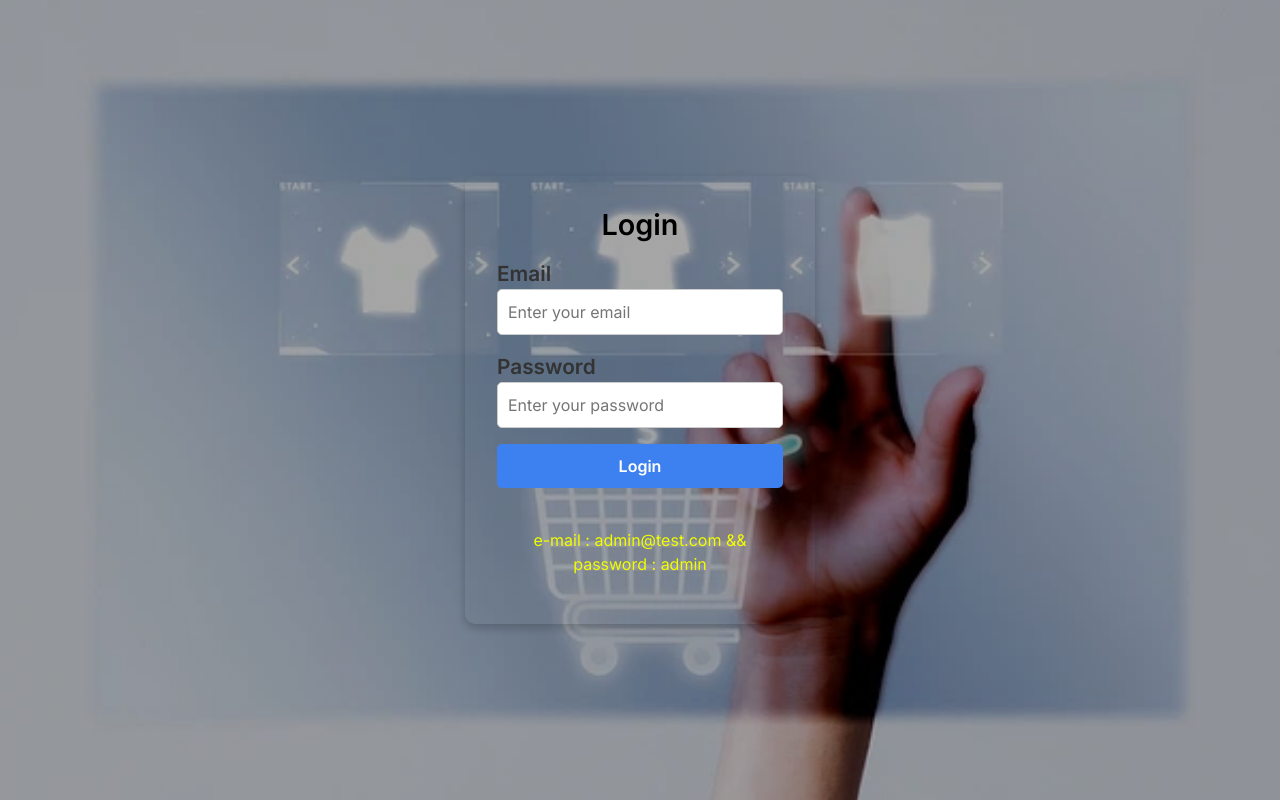
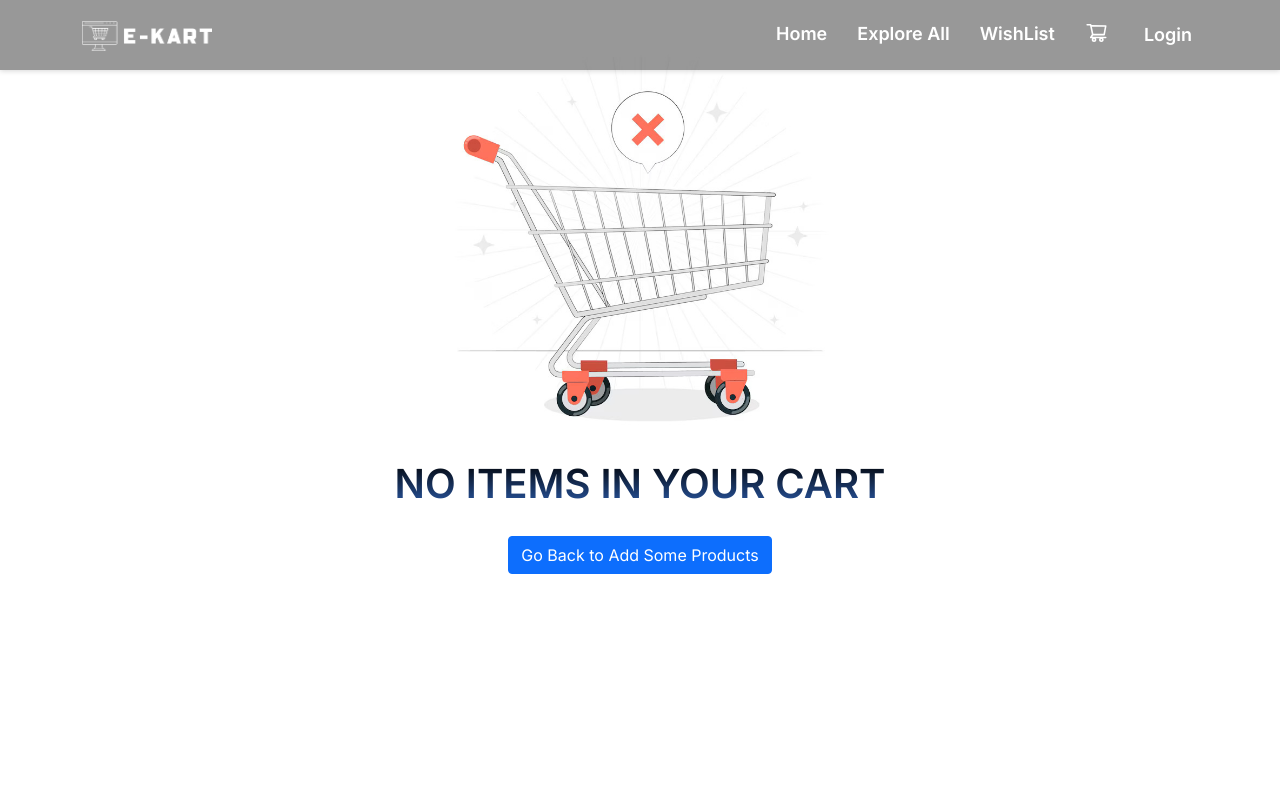
Before and after one commit to aarthipriya2021/ekart-app, a React (Vite) app: page /cart in a window 1280 px wide. Before the commit this address led to /login. Built offline with nearby package versions, Linux system fonts and the light colour scheme.

Commit message:
authentication updated

```diff
--- a/src/App.jsx
+++ b/src/App.jsx
@@ -22,10 +22,17 @@ function App() {
   return (
     <div className="App">
       {/* Show Navbar only if user is logged in */}
-      {user && <NavBar />}
+      {/* {user && <NavBar />} */}
+      <NavBar />
 
       <div className="main">
         <Routes>
+          <Route path="/" element={<Home />} />
+          <Route path="/explore" element={<ExploreAll />} />
+          <Route path="/cart" element={<Cart />} />
+          <Route path="/wishlist" element={<WishList />} />
+          <Route path="/product/:id" element={<ProductDetails />} />
+
           {/* Authentication Routes */}
           <Route
             path="/login"
@@ -36,49 +43,7 @@ function App() {
             element={user ? <Navigate to="/" /> : <Signup />}
           />
 
-          {/* Protected Routes - Only accessible after login */}
-          <Route
-            path="/"
-            element={
-              <PrivateRoute>
-                <Home />
-              </PrivateRoute>
-            }
-          />
-          <Route
-            path="/explore"
-            element={
-              <PrivateRoute>
-                <ExploreAll />
-              </PrivateRoute>
-            }
-          />
-          <Route
-            path="/cart"
-            element={
-              <PrivateRoute>
-                <Cart />
-              </PrivateRoute>
-            }
-          />
-          <Route
-            path="/product/:id"
-            element={
-              <PrivateRoute>
-                <ProductDetails />
-              </PrivateRoute>
-            }
-          />
-          <Route
-            path="/wishlist"
-            element={
-              <PrivateRoute>
-                <WishList />
-              </PrivateRoute>
-            }
-          />
-
-          {/* Error Page (Shown if the route doesn't exist) */}
+          {/* Error Page */}
           <Route path="*" element={<ErrorPage />} />
         </Routes>
       </div>
--- a/src/components/Authentication/Login.jsx
+++ b/src/components/Authentication/Login.jsx
@@ -1,25 +1,27 @@
-import { useState } from "react";
-import { useDispatch } from "react-redux";
+import { useState, useEffect } from "react";
+import { useDispatch, useSelector } from "react-redux";
+import { useLocation, useNavigate } from "react-router-dom";
 import { login } from "../../Redux/auth/AuthSlice";
-import { useNavigate } from "react-router-dom";
-import styles from "./Login.module.scss"; // Import SCSS file
+import styles from "./Login.module.scss";
 
 const Login = () => {
   const [email, setEmail] = useState("");
   const [password, setPassword] = useState("");
+  const location = useLocation();
+  const navigate = useNavigate();
   const dispatch = useDispatch();
-  const navigate = useNavigate();
+  const user = useSelector((state) => state.auth.user); // Get logged-in user
+
+  useEffect(() => {
+    if (user) {
+      const redirectPath = location.state?.from || "/";
+      navigate(redirectPath, { replace: true });
+    }
+  }, [user, navigate, location.state]);
 
   const handleLogin = (e) => {
     e.preventDefault();
-
-    // Dispatch both email and password to Redux
     dispatch(login({ email, password }));
-
-    if (localStorage.getItem("user")) {
-      // If user is stored, navigate to home
-      navigate("/");
-    }
   };
 
   return (
--- a/src/components/category/Category.module.scss
+++ b/src/components/category/Category.module.scss
@@ -5,6 +5,7 @@
 .categoryWrapper {
   display: flex;
   justify-content: space-between;
+  gap: 10px;
 
   :global {
     .category {
--- a/src/components/navbar/Navbar.jsx
+++ b/src/components/navbar/Navbar.jsx
@@ -1,31 +1,36 @@
 import { Nav, Navbar, Container } from "react-bootstrap";
-import { NavLink, useNavigate } from "react-router-dom";
+import { NavLink, useNavigate, useLocation } from "react-router-dom";
 import { useDispatch, useSelector } from "react-redux";
 import { logout } from "../../Redux/auth/AuthSlice";
+import { removeAll } from "../../Redux/cart/CartSlice";
 import logo from "../../assets/logo_white.png";
 import styles from "./navbar.module.scss";
 import { AiOutlineShoppingCart } from "react-icons/ai";
 
 const NavBar = () => {
+  const dispatch = useDispatch();
   const navigate = useNavigate();
-  const dispatch = useDispatch();
-
-  const { cart } = useSelector((state) => state.cart);
+  const location = useLocation(); // Get current location
   const { user } = useSelector((state) => state.auth);
+  const cartItems = useSelector((state) => state.cart.cart.length);
 
   const handleLogout = () => {
-    dispatch(logout()); // Remove user from Redux store
-    navigate("/login"); // Redirect to login page
+    dispatch(logout());
+    dispatch(removeAll());
+    navigate("/"); // Redirect to home after logout
   };
 
-  const menus = [
-    { name: "Home", id: 1, path: "/" },
-    { name: "Explore All", id: 2, path: "/explore" },
-    { name: "WishList", id: 3, path: "/wishlist" },
-  ];
+  // Handle Cart Click
+  const handleCartClick = (e) => {
+    e.preventDefault();
+    if (user) {
+      navigate("/cart");
+    } else {
+      navigate("/login", { state: { from: location.pathname } }); // Save current page
+    }
+  };
 
   return (
-    <div>
     <Navbar expand="lg" className={`${styles.navBar} fixed-top`}>
       <Container>
         <Navbar.Brand>
@@ -37,48 +42,40 @@ const NavBar = () => {
         <Navbar.Toggle aria-controls="navbarScroll" />
         <Navbar.Collapse id="navbarScroll">
           <Nav className="ms-auto my-2 my-lg-0" navbarScroll>
-              {menus.map((menu) => (
-                <NavLink
-                  key={menu.id}
-                  to={menu.path}
-                  className={`${styles.navLink} ${styles.menuLink}`}
-                >
-                  {menu.name}
+            <NavLink to="/" className={`${styles.navLink} ${styles.menuLink}`}>
+              Home
             </NavLink>
-              ))}
+            <NavLink to="/explore" className={`${styles.navLink} ${styles.menuLink}`}>
+              Explore All
+            </NavLink>
+            <NavLink to="/wishlist" className={`${styles.navLink} ${styles.menuLink}`}>
+              WishList
+            </NavLink>
 
             {/* Cart Icon */}
-              <NavLink
-                to="/cart"
-                className={`${styles.navLink} ${styles.cartIcon}`}
-              >
+            <NavLink className={`${styles.navLink} ${styles.cartIcon}`} onClick={handleCartClick}>
               <AiOutlineShoppingCart size={23} />
+              {user && cartItems > 0 && (
                 <div className={styles.cartLength}>
-                  <h6>{cart?.length || 0}</h6>
+                  <h6>{cartItems}</h6>
                 </div>
+              )}
             </NavLink>
 
             {/* Login/Logout Button */}
             {user ? (
-                <NavLink
-                  className={`${styles.navLink} ${styles.menuLink}`}
-                  onClick={handleLogout}
-                >
+              <button onClick={handleLogout} className={`${styles.navLink} ${styles.menuLink}`}>
                 Logout
-                </NavLink>
+              </button>
             ) : (
-                <NavLink
-                  to="/login"
-                  className={`${styles.navLink} ${styles.menuLink}`}
-                >
+              <button onClick={() => navigate("/login", { state: { from: location.pathname } })} className={`${styles.navLink} ${styles.menuLink}`}>
                 Login
-                </NavLink>
+              </button>
             )}
           </Nav>
         </Navbar.Collapse>
       </Container>
     </Navbar>
-    </div>
   );
 };
 
--- a/src/components/navbar/navbar.module.scss
+++ b/src/components/navbar/navbar.module.scss
@@ -16,6 +16,7 @@
   text-decoration: none;
   color: colors.$white;
   font-weight: 600;
+  border: none;
 
   &:hover {
     color: colors.$black;
@@ -28,6 +29,7 @@
   font-weight: 800;
   line-height: 22px;
   margin-left: 30px;
+  border: none;
   background-image: linear-gradient(
     to right,
     colors.$nevyBlue,
--- a/src/pages/cart/Cart.jsx
+++ b/src/pages/cart/Cart.jsx
@@ -8,21 +8,21 @@ import {
 } from "../../Redux/cart/CartSlice";
 import { toast } from "react-toastify";
 import { useNavigate } from "react-router-dom";
-// import { checkoutCart } from "../../Redux/cart/CartSlice";
 import EmptyCart from "../../components/emptycart/EmptyCart";
 
 const Cart = () => {
   const dispatch = useDispatch();
   const products = useSelector((state) => state.cart);
   const navigate = useNavigate();
+  const user = useSelector((state) => state.auth.user); // Get logged-in user from Redux
 
-  //calculate total price
+  // Calculate total price
   const totalPrice = products.cart.reduce(
     (a, c) => a + c.quantity * c.price,
     0
   );
 
-  //remove product handler
+  // Remove single product handler
   const removeProductHandler = (product) => {
     dispatch(removeFromCart(product));
     toast.warning(`${product.title.slice(0, 20)} is removed from cart`, {
@@ -30,7 +30,7 @@ const Cart = () => {
     });
   };
 
-  //remove all product handler
+  // Remove all products
   const removeAllProduct = () => {
     dispatch(removeAll());
     toast.error("Your Cart is now empty", {
@@ -38,15 +38,21 @@ const Cart = () => {
     });
   };
 
+  // Checkout function with authentication check
   const checkout = () => {
-    toast.success("Order Placed Successfully");
-    navigate("/");
-    dispatch(removeAll());
-  }
+    if (!user) {
+      navigate("/login", { state: { from: "/cart" } }); // Redirect to login with return path
+    } else {
+      toast.success("Order Placed Successfully");
+      dispatch(removeAll());
+      navigate("/");
+    }
+  };
 
   if (products.cart.length === 0) {
     return <EmptyCart />;
   }
+
   return (
     <div className="container py-5 mt-4">
       <h2 className="py-3 text-center">Cart Page</h2>
@@ -81,9 +87,7 @@ const Cart = () => {
               <h6>${(product.price * product.quantity).toFixed(2)}</h6>
               <button
                 className="btn btn-danger"
-                onClick={() => {
-                  removeProductHandler(product);
-                }}
+                onClick={() => removeProductHandler(product)}
               >
                 Remove
               </button>
```
Lines whose indentation alone changed are shown as unchanged.
